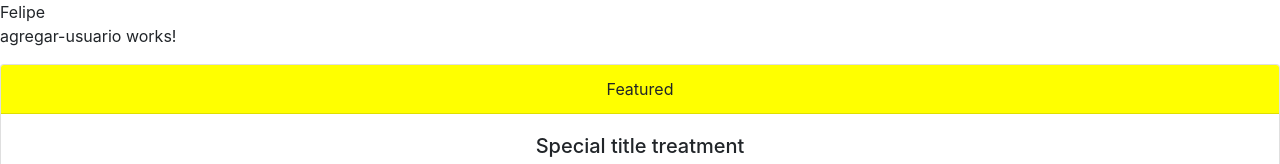
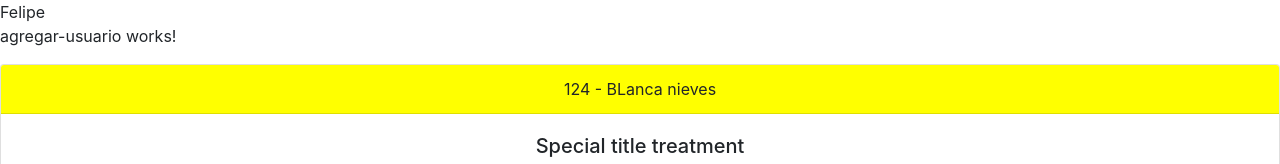
Before and after one commit to cesarcastmore/proyecto1, an Angular app: page / in a window 1280 px wide. Shown: the top 164 px of the page. Built offline with nearby package versions, Linux system fonts and the light colour scheme.

Commit message:
Bigotes o impresion de controlador a vista

```diff
--- a/src/app/utilidades/encabezado/encabezado.component.html
+++ b/src/app/utilidades/encabezado/encabezado.component.html
@@ -1,3 +1,6 @@
-  <div class="card-header fondo">
-    Featured
+  <div class="card-header {{clase}}">
+   {{codigo + 1 }} - {{ titulo }}
+   <!--{{ 1 == 1 }}!-->
+   <!--{{ getStatus() }}!-->
+   <!--{{ getTotal(100)}}!-->
   </div>
--- a/src/app/utilidades/encabezado/encabezado.component.ts
+++ b/src/app/utilidades/encabezado/encabezado.component.ts
@@ -7,9 +7,26 @@ import { Component, OnInit } from '@angular/core';
 })
 export class EncabezadoComponent implements OnInit {
 
+	public titulo: string= "BLanca nieves";
+
+	public codigo: number=123;
+
+	public clase:string= "fondo";
+
+
+
   constructor() { }
 
   ngOnInit() {
   }
 
+
+  public getStatus(): string{
+  	return "Nombre";
+  }
+
+  public getTotal(importe:  number){
+  	return importe * 1.16;
+  }
+
 }
```
